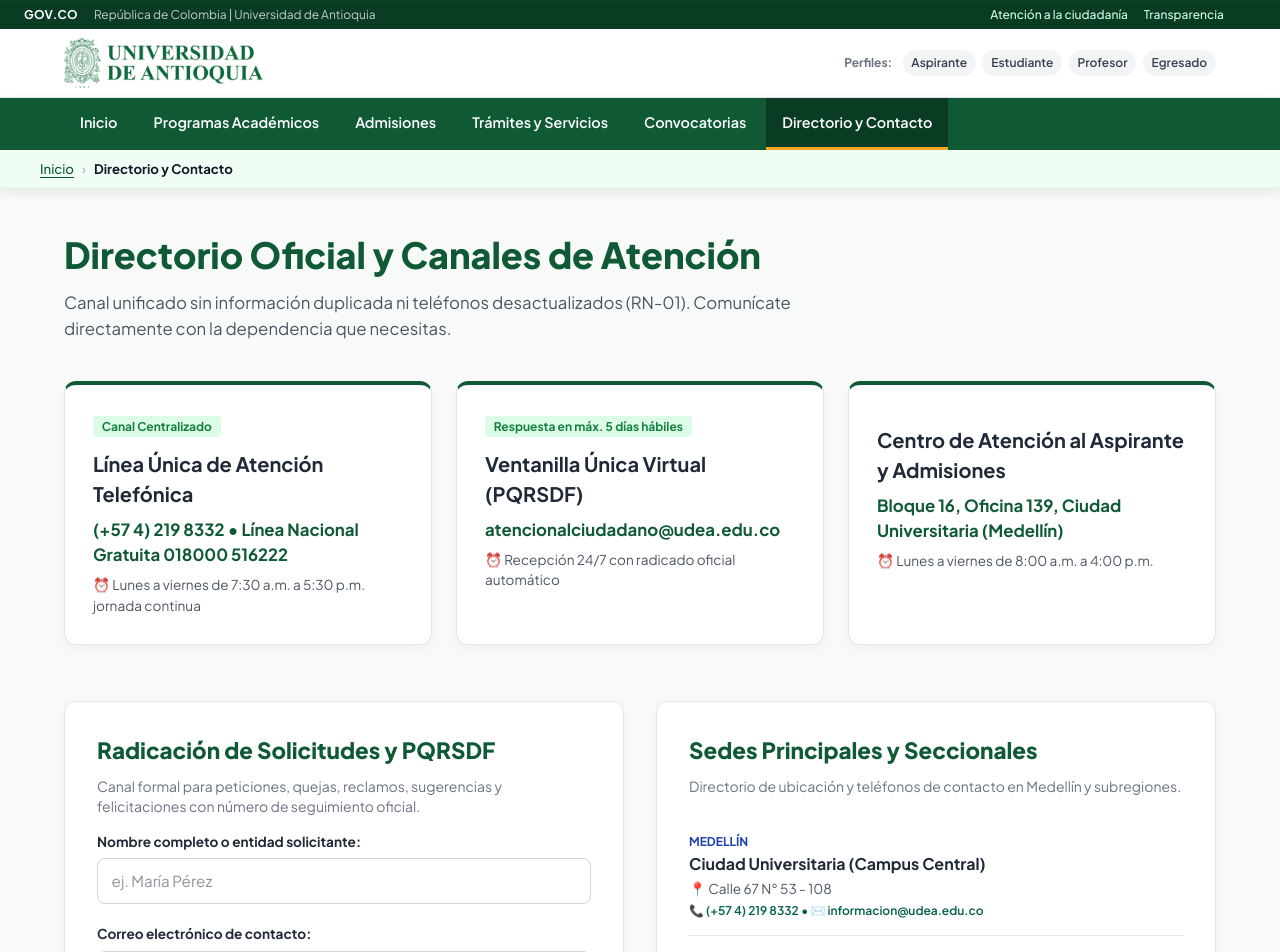
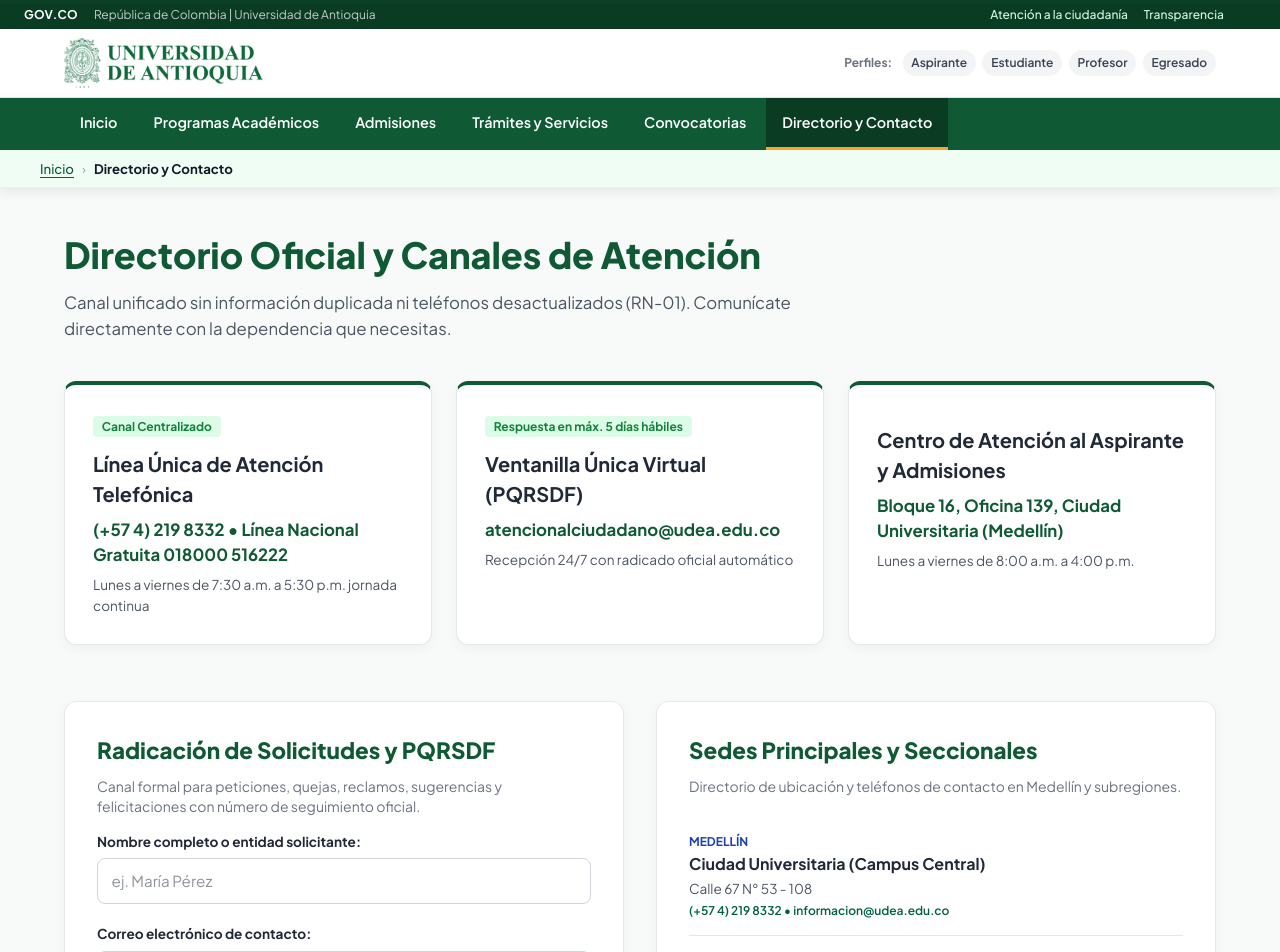
Before and after one commit to CristianUribePosada/proyecto-UdeA, a SvelteKit app: page /contacto in a window 1280 px wide. Shown: the top 952 px of the page. Built offline with nearby package versions, Linux system fonts and the light colour scheme.

Commit message:
Cambios menores

```diff
--- a/package.json
+++ b/package.json
@@ -39,5 +39,8 @@
 		"typescript": "^6.0.3",
 		"typescript-eslint": "^8.60.1",
 		"vite": "^8.3.0"
+	},
+	"dependencies": {
+		"iconify-icon": "^3.0.5"
 	}
 }
--- a/src/routes/contacto/+page.svelte
+++ b/src/routes/contacto/+page.svelte
@@ -1,5 +1,6 @@
 <script lang="ts">
   import './contacto.css';
+  import 'iconify-icon';
   import { OFFICIAL_CHANNELS, CAMPUS_LOCATIONS } from './contacto';
 
   let formName = $state('');
@@ -35,7 +36,7 @@
         {/if}
         <h2 class="channel-name">{ch.name}</h2>
         <div class="channel-detail">{ch.detail}</div>
-        <p class="channel-schedule">⏰ {ch.schedule}</p>
+        <p class="channel-schedule"><iconify-icon icon="akar-icons:clock"></iconify-icon> {ch.schedule}</p>
       </article>
     {/each}
   </section>
@@ -106,9 +107,9 @@
           <div class="location-item">
             <span class="location-city">{loc.city}</span>
             <div class="location-name">{loc.name}</div>
-            <div class="location-address">📍 {loc.address}</div>
+            <div class="location-address"> <iconify-icon icon="andrsrxn:map-pin"></iconify-icon> {loc.address}</div>
             <div class="text-xs text-emerald-800 font-semibold mt-1">
-              📞 {loc.phone} • ✉️ {loc.email}
+              <iconify-icon icon="andrsrxn:phone"></iconify-icon> {loc.phone} • <iconify-icon icon="mage:email"></iconify-icon> {loc.email}
             </div>
           </div>
         {/each}
```
Also changed, not shown: 1 other file (tests, documents, lock files or other folders).
